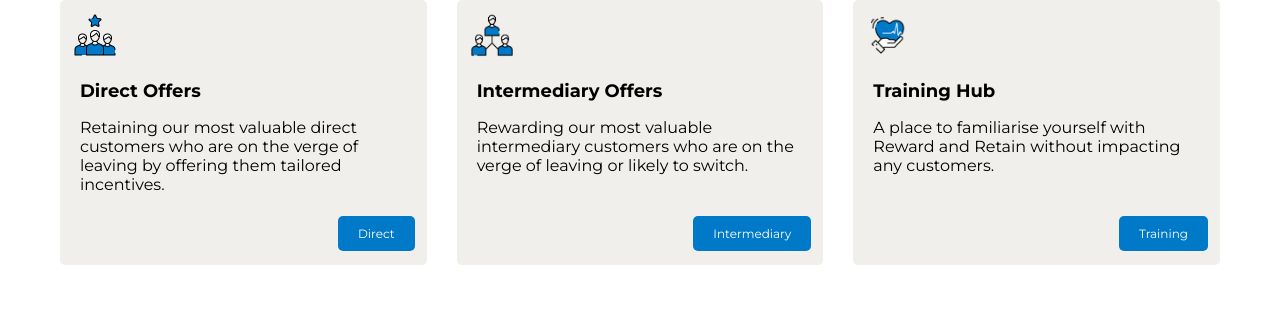
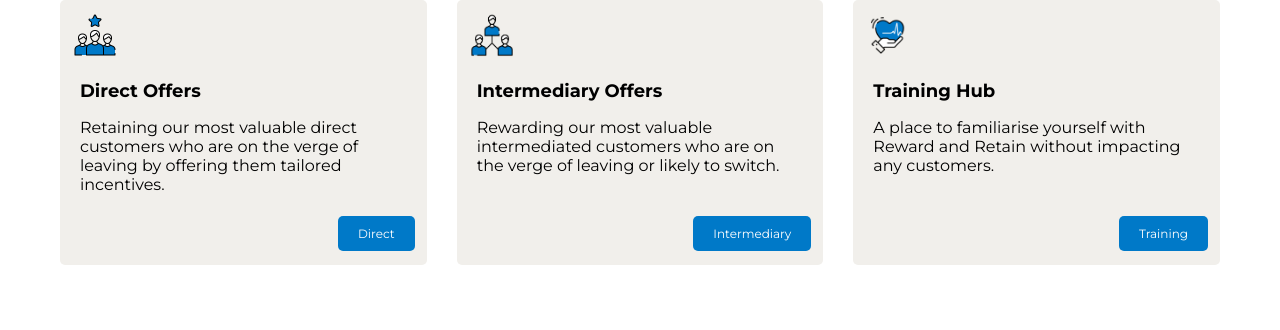
Before and after one commit to benturner993/flask-form-phase-1, a Flask app: page / in a window 1280 px wide. Shown: the part 335-665 px from the top of the page. Run offline with Flask 3, Linux system fonts and the light colour scheme.

```diff
--- a/templates/index.html
+++ b/templates/index.html
@@ -36,7 +36,7 @@
             <div class="box" style="background-color: #f1efeb; flex: 1; padding: 20px; border-radius: 5px; margin-left: 30px; position: relative; height: 225px;">
                 <img src="{{ url_for('static', filename='intermediary.png') }}" alt="Heart on Hands" style="width: 50px; position: absolute; top: 10px; left: 10px;">
                 <h2 style="margin-top: 60px; font-size: 18px;">Intermediary Offers</h2>
-                <p style="margin-bottom: 100px;">Rewarding our most valuable intermediary customers who are on the verge of leaving or likely to switch.</p>
+                <p style="margin-bottom: 100px;">Rewarding our most valuable intermediated customers who are on the verge of leaving or likely to switch.</p>
                 <a href="/intermediary" style="position: absolute; bottom: 10px; right: 10px;">
                     <button style="font-family: 'Montserrat', sans-serif; background-color: #0079c8; color: white; border: none; padding: 10px 20px; border-radius: 5px;">Intermediary</button>
                 </a>
```
Also changed, not shown: README.md, 1 other file.
